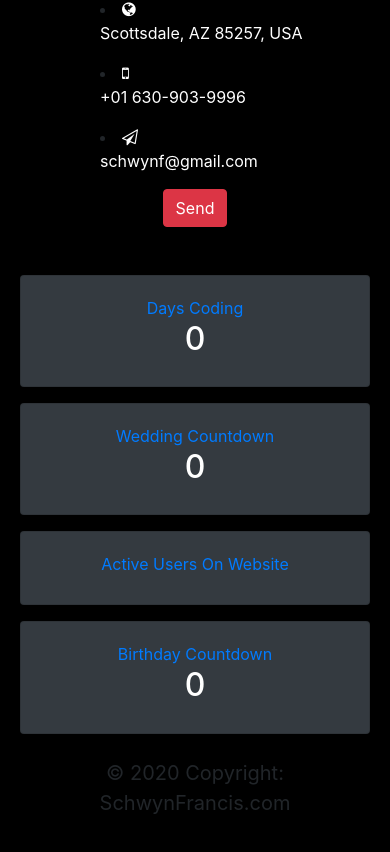
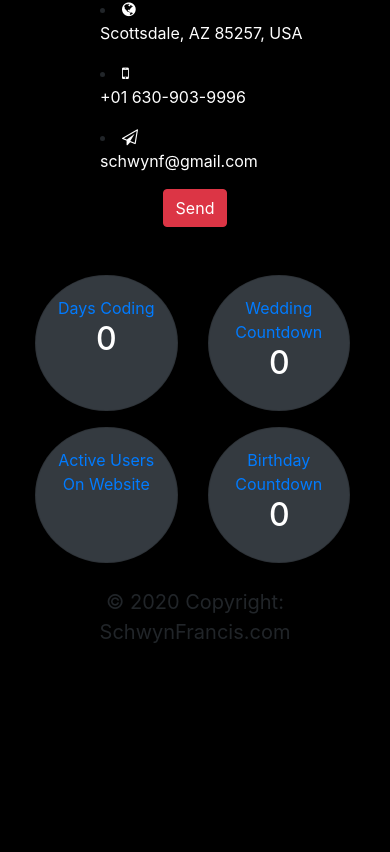
Before and after one commit to schwynf/portfolio, a React (Create React App) app in the folder client/: page / in a window 390 px wide. Shown: the part 5504-6356 px from the top of the page. After the commit the page ends 6195 px from the top, so only its background shows below. Built offline with nearby package versions, Linux system fonts and the light colour scheme; no server answers; the HTML template or start-up script is replaced by a standard one; a web font is replaced by a local one.

Commit message:
css ipad

```diff
--- a/client/src/components/Counter/Counter.js
+++ b/client/src/components/Counter/Counter.js
@@ -8,7 +8,7 @@ import "./Counter.css";
 const Counter = (props) => {
     return (
         <>
-            <div className="card bg-dark" style={{ height: "100%" }}>
+            <div className="card bg-dark" style={{ height: "100%",width: "100%",borderRadius:"50%" }}>
                 <div className="card-body text-primary">
                         {props.title}
                     <Zoom duration={1000}>
--- a/client/src/pages/Home/Home.css
+++ b/client/src/pages/Home/Home.css
@@ -81,6 +81,10 @@
     .ss {
         margin-bottom: 1rem;
     }
+    .fun-facts{
+        margin-left: 0px;
+        margin-right: 5px;
+    }
     .revolver-div {
         margin-left: 15px;
     }
--- a/client/src/pages/Home/Home.js
+++ b/client/src/pages/Home/Home.js
@@ -318,17 +318,17 @@ const Home = () => {
                 </Reveal>
 
                 {/* Fun Facts */}
-                <article className="row text-white text-center mt-5">
-                    <aside className="col-sm-3 ss">
+                <article className="row text-white text-center mt-5 fun-facts">
+                    <aside className="col-6 col-sm-3 ss">
                         <Counter title=" Days Coding" counter={counter.coding}></Counter>
                     </aside>
-                    <aside className="col-sm-3 ss">
+                    <aside className=" col-6 col-sm-3 ss">
                         <Counter title="Wedding Countdown" counter={counter.wedding}></Counter>
                     </aside>
-                    <aside className="col-sm-3 ss">
+                    <aside className=" col-6 col-sm-3 ss">
                         <Counter title="Active Users On Website" counter={counter.activeUsers}></Counter>
                     </aside>
-                    <aside className="col-sm-3 ss">
+                    <aside className="col-6 col-sm-3 ss">
                         <Counter title="Birthday Countdown" counter={counter.birthday}></Counter>
                     </aside>
                 </article>
```
